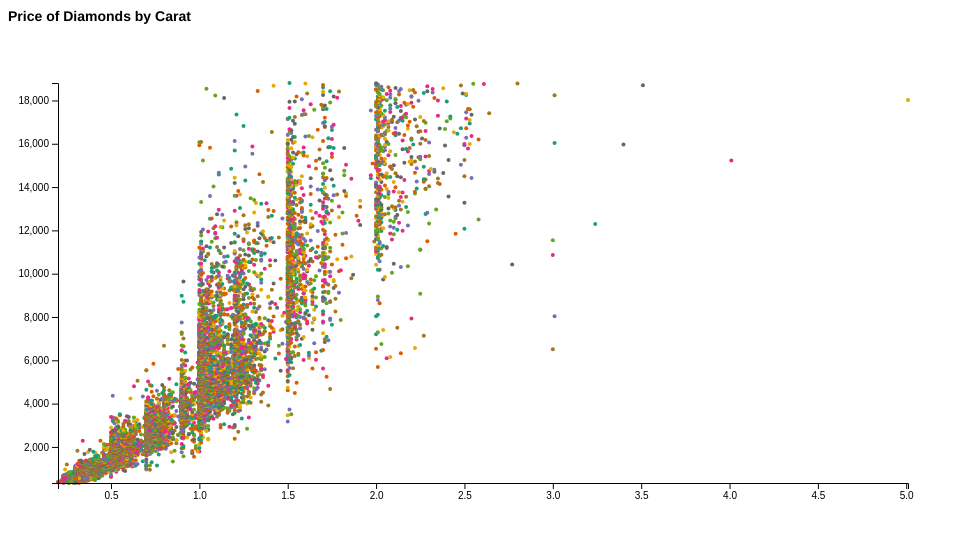
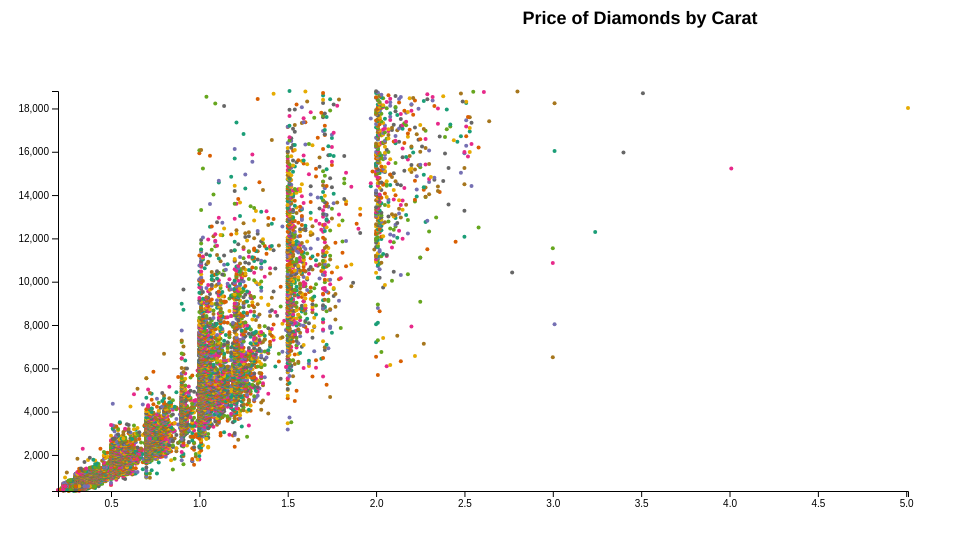
Before and after one commit to parrotz/dataviz, a plain HTML site: page index.html in a window 1280 px wide. Shown: the whole page, without its empty margins (0-969 px from the left). Drawn offline with nearby package versions, Linux system fonts and the light colour scheme.

Commit message:
styling header

```diff
--- a/index.html
+++ b/index.html
@@ -8,8 +8,9 @@
 
         h1 {
             font-family: Helvetica, sans-serif;
-            font-size: 14px;
+            font-size: 18px;
             font-weight: bold;
+            text-align: center;
         }
 /*
         .area {
```
